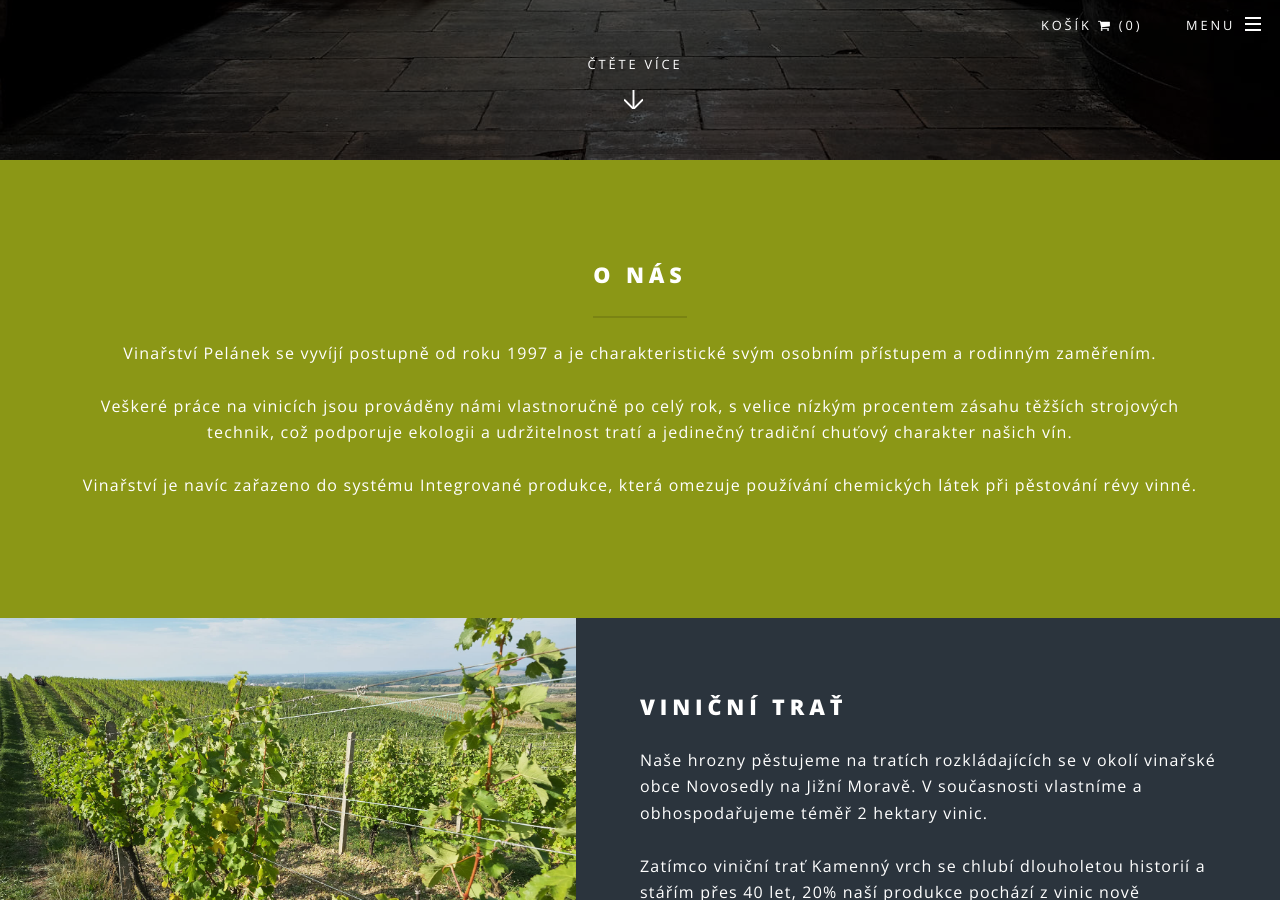
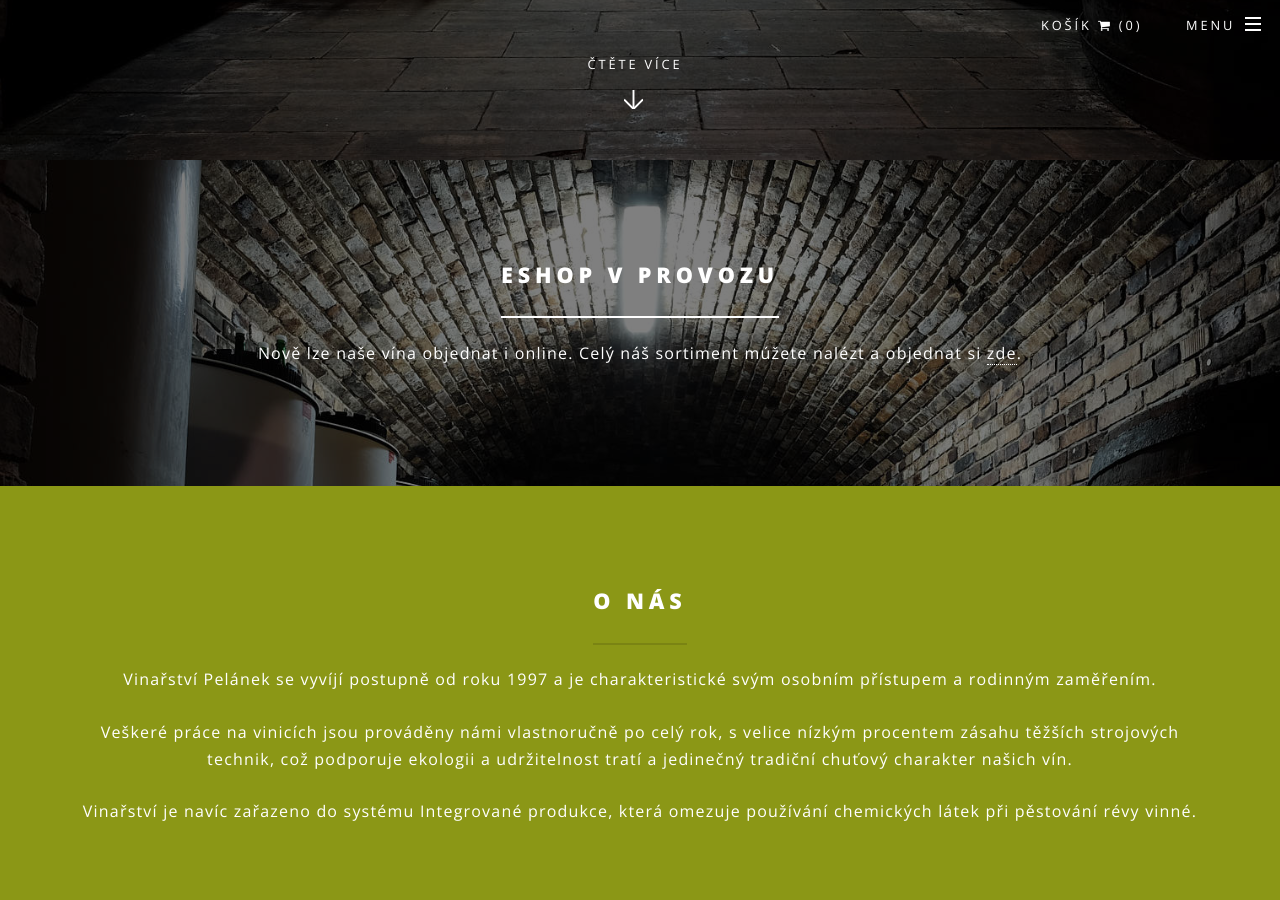
Before and after one commit to luk355/vinarstvi-pelanek, a Jekyll site: the page built from index.html, in a window 1280 px wide and 900 px high, scrolled down 740 px. Built offline with Jekyll 4.4.1, drawn with Linux system fonts in a browser that asks for light colours.

Commit message:
feat" add eshop link, update success text

```diff
--- a/index.html
+++ b/index.html
@@ -8,6 +8,16 @@ layout: landing
 		<p>{{ site.description | markdownify }}</p>
 	</div>
 	<a href="#one" class="more scrolly">Čtěte více</a>
+</section>
+
+
+<section id="one" class="wrapper special">
+	<div class="inner">
+		<header class="major">
+			<h2>Eshop v provozu</h2>
+			<p>Nově lze naše vína objednat i online. Celý náš sortiment múžete nalézt a objednat si <a href="{{ "/vina.html" | prepend: site.baseurl }}">zde</a>.</p>
+		</header>
+	</div>
 </section>
 
 <!-- One -->
--- a/objednavka.html
+++ b/objednavka.html
@@ -80,7 +80,7 @@ Po obdržení objednávky Vám obratem emailem pošleme instrukce k platbě pře
 <section id="submit-success-section" style="display: none;">
   <h3>Objednávka byla odeslána</h3>
   <p>
-    Děkujeme za Vaši objednávku! Objednávka byla v pořádku odeslána a my Vás budeme v co nejbližší době kontaktovat s jejím potvrzením a informacemi k platbě. Uděláme vše pro to, aby naše víno co nejdříve dorazilo k Vám. Mějte pěkný zbytek dne!
+    Děkujeme za Vaši objednávku! Objednávka byla v pořádku odeslána a my Vás budeme v co nejbližší době kontaktovat s jejím potvrzením a informacemi k platbě. Uděláme vše pro to, aby k Vám objednaná vína co nejdříve dorazila. Mějte pěkný zbytek dne!
   </p>
 
 </section>
```
